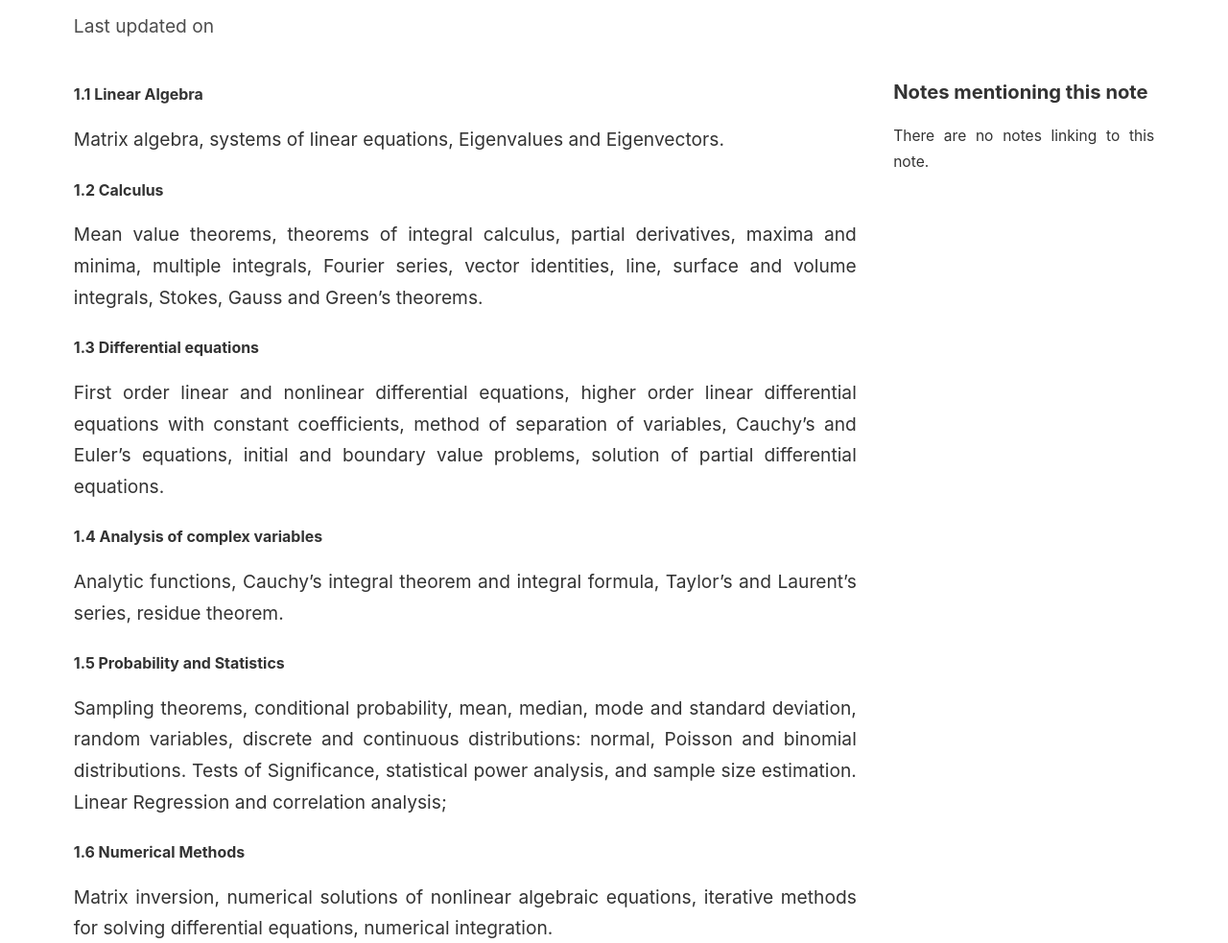
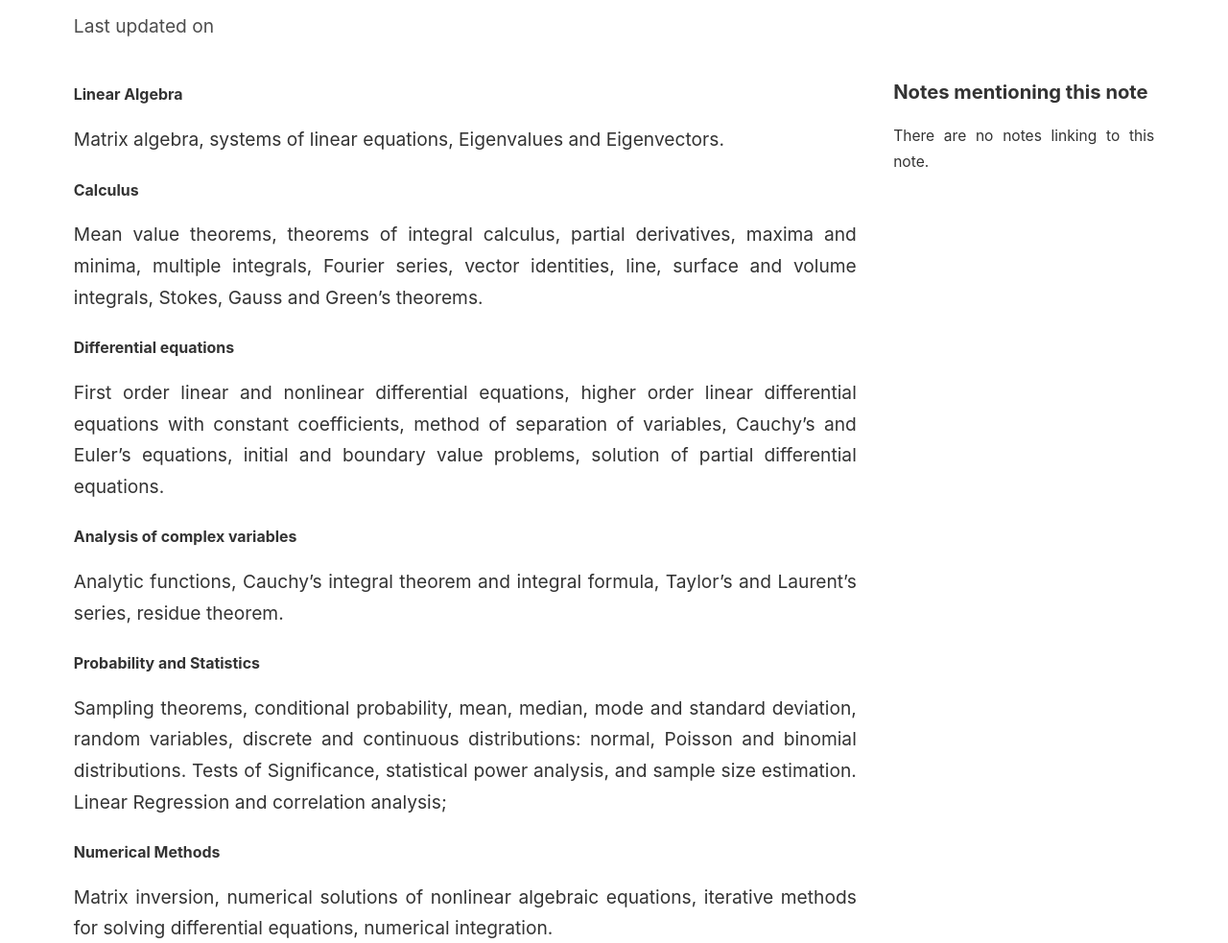
Before and after one commit to ajaygunalan/biomedrobo, a Jekyll site: the page built from _notes/Engineering Mathematics.md, in a window 1280 px wide. Shown: the part 194-1177 px from the top of the page at 96% size. Built offline with Jekyll 4.4.1, drawn with Linux system fonts in a browser that asks for light colours; comment, search, counter and statistics services are not loaded.

Commit message:
removed numbers

```diff
--- a/_notes/Engineering Mathematics.md
+++ b/_notes/Engineering Mathematics.md
@@ -4,20 +4,20 @@ bibFile: engMath
 
 ---
 
-##### 1.1 Linear Algebra
+##### Linear Algebra
 Matrix algebra, systems of linear equations, Eigenvalues and Eigenvectors.
 
-##### 1.2 Calculus
+##### Calculus
 Mean value theorems, theorems of integral calculus, partial derivatives, maxima and minima, multiple integrals, Fourier series, vector identities, line, surface and volume integrals, Stokes, Gauss and Green's theorems.
 
-##### 1.3 Differential equations
+##### Differential equations
 First order linear and nonlinear differential equations, higher order linear differential equations with constant coefficients, method of separation of variables, Cauchy's and Euler's equations, initial and boundary value problems, solution of partial differential equations.
 
-##### 1.4 Analysis of complex variables
+##### Analysis of complex variables
 Analytic functions, Cauchy's integral theorem and integral formula, Taylor's and Laurent's series, residue theorem.
 
-##### 1.5 Probability and Statistics
+##### Probability and Statistics
 Sampling theorems, conditional probability, mean, median, mode and standard deviation, random variables, discrete and continuous distributions: normal, Poisson and binomial distributions. Tests of Significance, statistical power analysis, and sample size estimation. Linear Regression and correlation analysis;
 
-##### 1.6 Numerical Methods
+##### Numerical Methods
 Matrix inversion, numerical solutions of nonlinear algebraic equations, iterative methods for solving differential equations, numerical integration.
```
